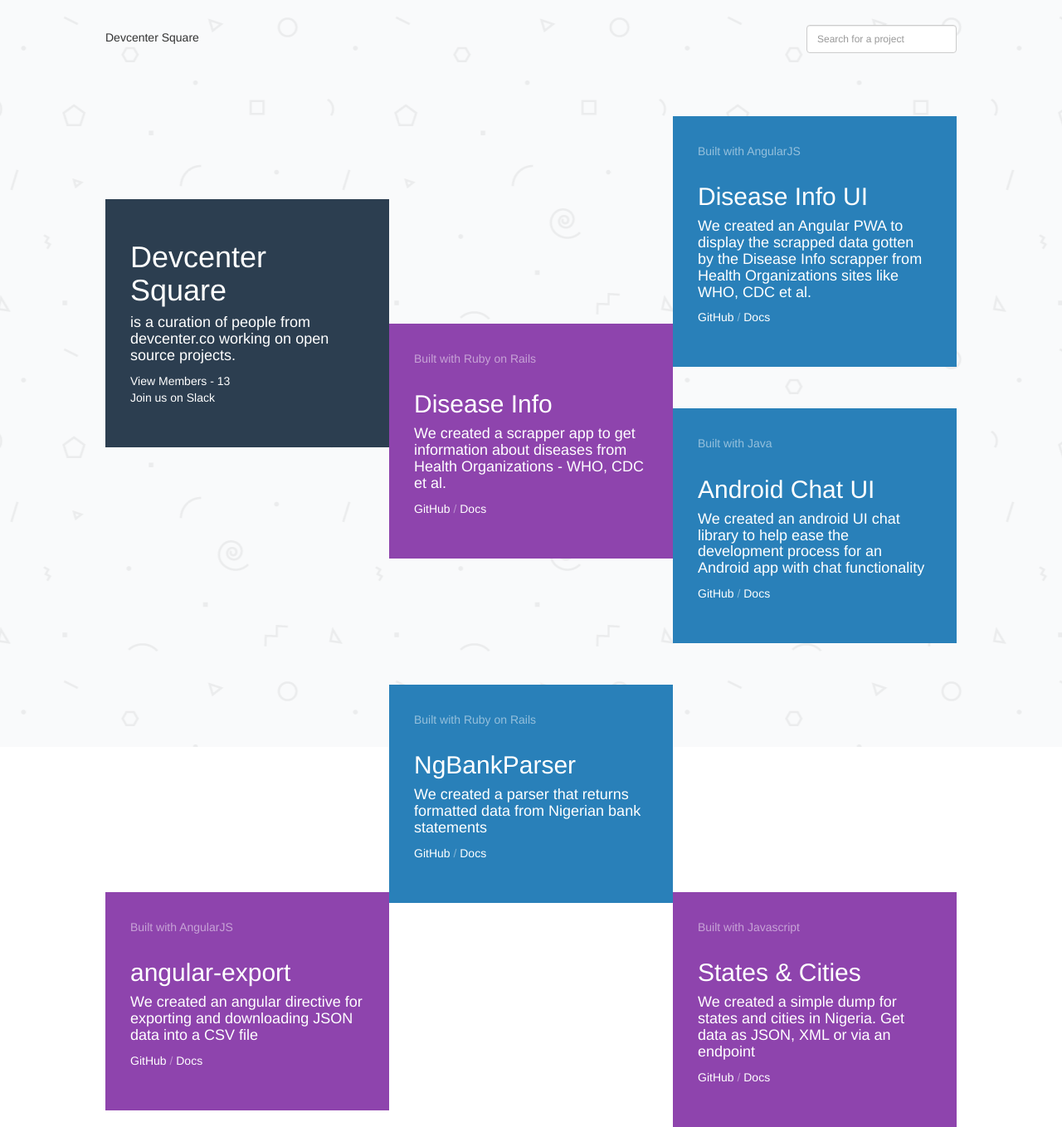
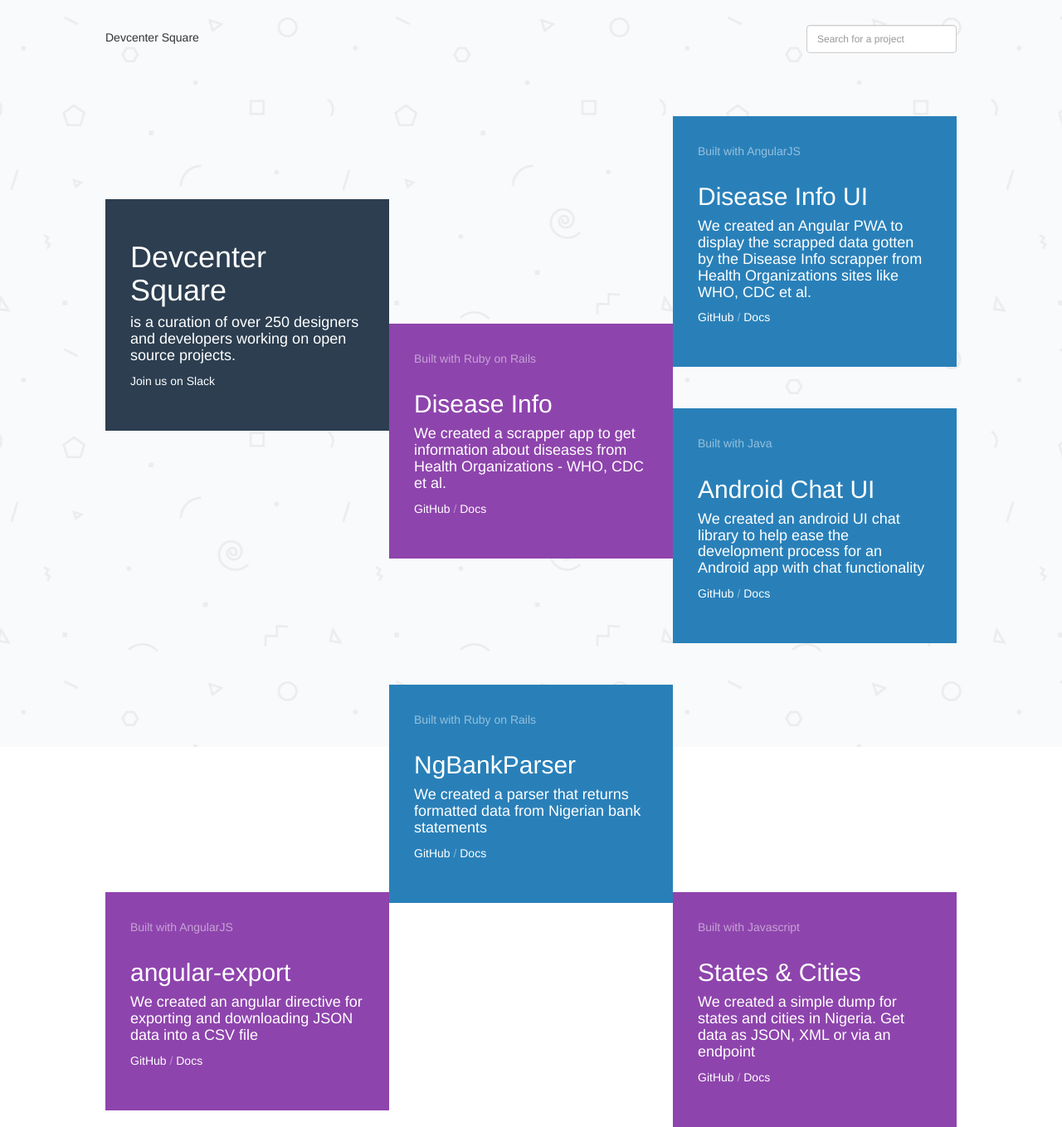
Before and after one commit to devcenter-square/devcenter-square.github.io, a Jekyll site: the page built from index.html, in a window 1280 px wide. Shown: the whole page at 83% size. Built offline with Jekyll 4.4.1, drawn with Linux system fonts in a browser that asks for light colours; some web fonts are replaced.

Commit message:
Update index.html

```diff
--- a/index.html
+++ b/index.html
@@ -5,9 +5,8 @@
     <div class="col-md-4 col-xs-12 no-padder">
         <div class="box box-1 bg-1">
             <h1>Devcenter Square</h1>
-            <h4>is a curation of people from <a href="">devcenter.co</a> working on open source projects.</h4>
+            <h4>is a curation of over 250 designers and developers working on open source projects.</h4>
             <ul class="links">
-                <li><a href="https://github.com/orgs/devcenter-square/people">View Members - 13</a></li>
                 <li><a href="https://devcenter-square-slack.herokuapp.com">Join us on Slack</a></li>
             </ul>
         </div>
```
